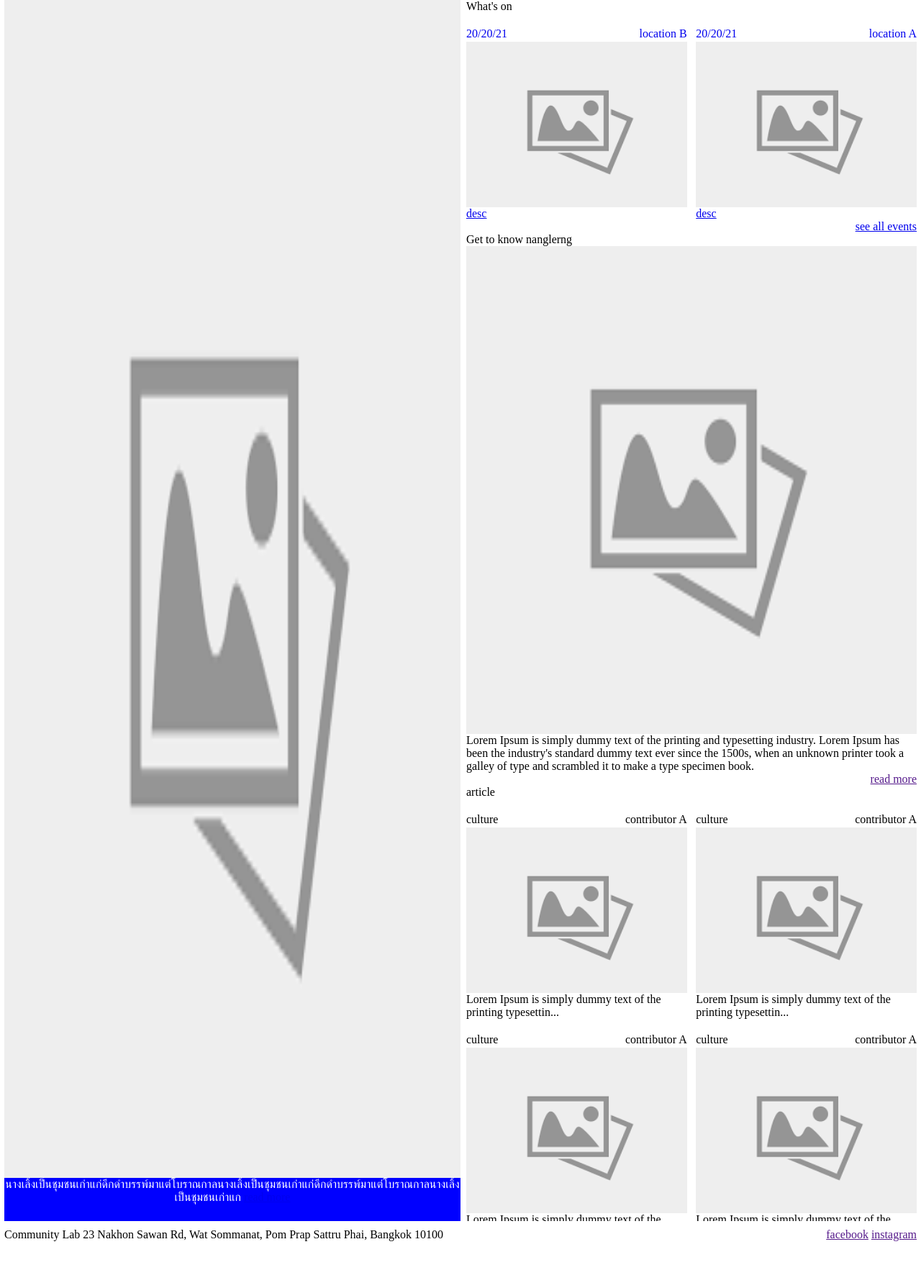
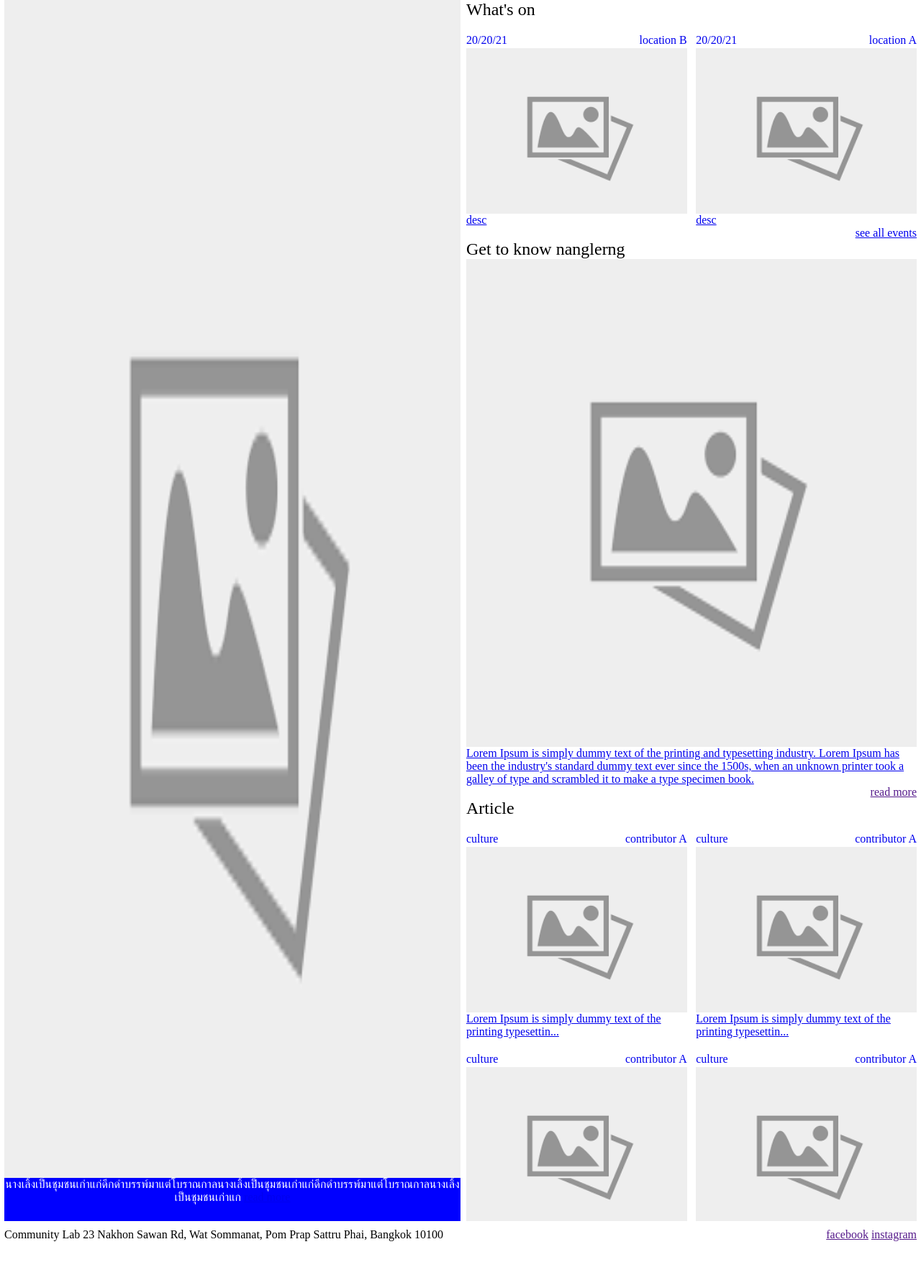
Before and after one commit to khajer/nanglerng, a Django app: page / in a window 1280 px wide. Shown: the part 119-1884 px from the top of the page at 72% size. Run offline with Django 3.2, Linux system fonts and the light colour scheme.

Commit message:
add link index article

```diff
--- a/nanglerng/nanglerng/urls.py
+++ b/nanglerng/nanglerng/urls.py
@@ -25,9 +25,10 @@ urlpatterns = [
     path('community/timeline', views.comTimeline, name='comTimeline'),
     path('community/timeline/<int:eventId>', views.comTimeline, name='comTimeline'),
     path('community/map', views.comMap, name='comMap'),
+    path('community/map/<int:mapId>', views.comMap, name='comMap'),
     path('whatson', views.whatsOn, name='whatson'),
     path('article', views.article, name='article'),
-    path('article/detail', views.articleDetail, name='articleDetail'),
+    path('article/<int:articleId>', views.articleDetail, name='articleDetail'),
     path('aboutus', views.aboutus, name='about'),
     path('tags', views.tags, name='tags'),
 ]
--- a/nanglerng/nanglerng/views.py
+++ b/nanglerng/nanglerng/views.py
@@ -16,7 +16,7 @@ def comTimeline(request, eventId=0):
     context = {}
     return HttpResponse(template.render(context, request))
 
-def comMap(request):
+def comMap(request, mapId=0):
     template = loader.get_template('community/map.html')
     context = {}
     return HttpResponse(template.render(context, request))
@@ -31,7 +31,7 @@ def article(request):
     context = {}
     return HttpResponse(template.render(context, request))
 
-def articleDetail(request):
+def articleDetail(request, articleId=0):
     template = loader.get_template('article/detail.html')
     context = {}
     return HttpResponse(template.render(context, request))
--- a/nanglerng/static/css/m1.css
+++ b/nanglerng/static/css/m1.css
@@ -106,3 +106,11 @@ li.menu-item {
 #sub-menu-title a{
     color: #fff;
 }
+
+.head-left-box{
+    font-size: 24px;
+}
+
+a.text-detail-right{
+    text-decoration: none
+}
--- a/nanglerng/templates/home/index.html
+++ b/nanglerng/templates/home/index.html
@@ -34,7 +34,7 @@
             <div class="column">
                 <div class="content-box">
                     <div class="bb">
-                        <div>What's on</div>
+                        <div class="head-left-box">What's on</div>
                         <div class="b-list">
                             <div class="llist">
                                 <a href="community/timeline/2">
@@ -60,50 +60,59 @@
                         <div class="more"><a href="/whatson">see all events</a></div>
                     </div>
                     <div  class="bb">
-                        <div>Get to know nanglerng</div>
+                        <div class="head-left-box">Get to know nanglerng</div>
+                        <a href="community/map/1">
                             <div ><img src="{% static 'images/example.png' %}" width="100%" height="40%"></div>
                             <div>Lorem Ipsum is simply dummy text of the printing and typesetting industry. Lorem Ipsum has been the industry's standard dummy text ever since the 1500s, when an unknown printer took a galley of type and scrambled it to make a type specimen book.</div>
                             <div class="more"><a href="">read more</a></div>
+                        </a>
                     </div>
                     <div class="bb">
-                        <div>article</div>
+                        <div class="head-left-box">Article</div>
                         <div class="b-list">
                             <div class="llist">
+                                <a href="/article/7">
                                     <div class="headcard">
                                         <div class="headcard-left">culture</div>
                                         <div class="headcard-right">contributor A</div>
                                     </div>
                                     <div><img src="{% static 'images/example.png' %}" width="100%"></div>
                                     <div>Lorem Ipsum is simply dummy text of the printing typesettin...</div>
+                                </a>
                             </div>
                             <div class="llist">
+                                <a href="/article/8">
                                     <div class="headcard">
                                         <div class="headcard-left">culture</div>
                                         <div class="headcard-right">contributor A</div>
                                     </div>
                                     <div><img src="{% static 'images/example.png' %}" width="100%"></div>
                                     <div>Lorem Ipsum is simply dummy text of the printing typesettin...</div>
+                                </a>
                             </div>
                             <div class="llist">
+                                <a href="/article/9">
                                     <div class="headcard">
                                         <div class="headcard-left">culture</div>
                                         <div class="headcard-right">contributor A</div>
                                     </div>
                                     <div><img src="{% static 'images/example.png' %}" width="100%"></div>
                                     <div>Lorem Ipsum is simply dummy text of the printing typesettin...</div>
+                                </a>
                             </div>
                             <div class="llist">
+                                <a href="/article/10">
                                     <div class="headcard">
                                         <div class="headcard-left">culture</div>
                                         <div class="headcard-right">contributor A</div>
                                     </div>
                                     <div><img src="{% static 'images/example.png' %}" width="100%"></div>
                                     <div>Lorem Ipsum is simply dummy text of the printing typesettin...</div>
+                                </a>
                             </div>
                         </div>
-                        <div class="more"><a href="">see all article</a></div>
+                        <div class="more"><a href="/article">see all article</a></div>
                     </div>
-
                 </div>
             </div>
         </div>
```
Lines whose indentation alone changed are shown as unchanged.
